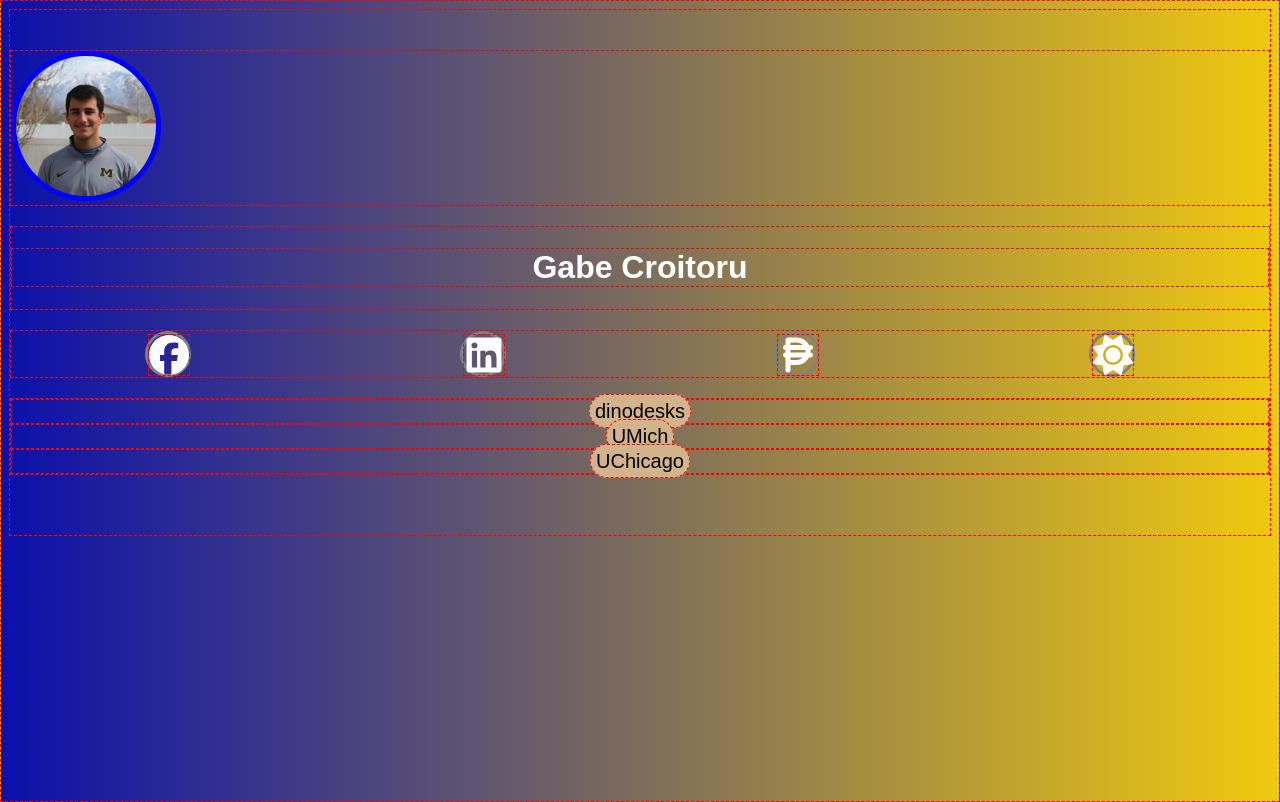
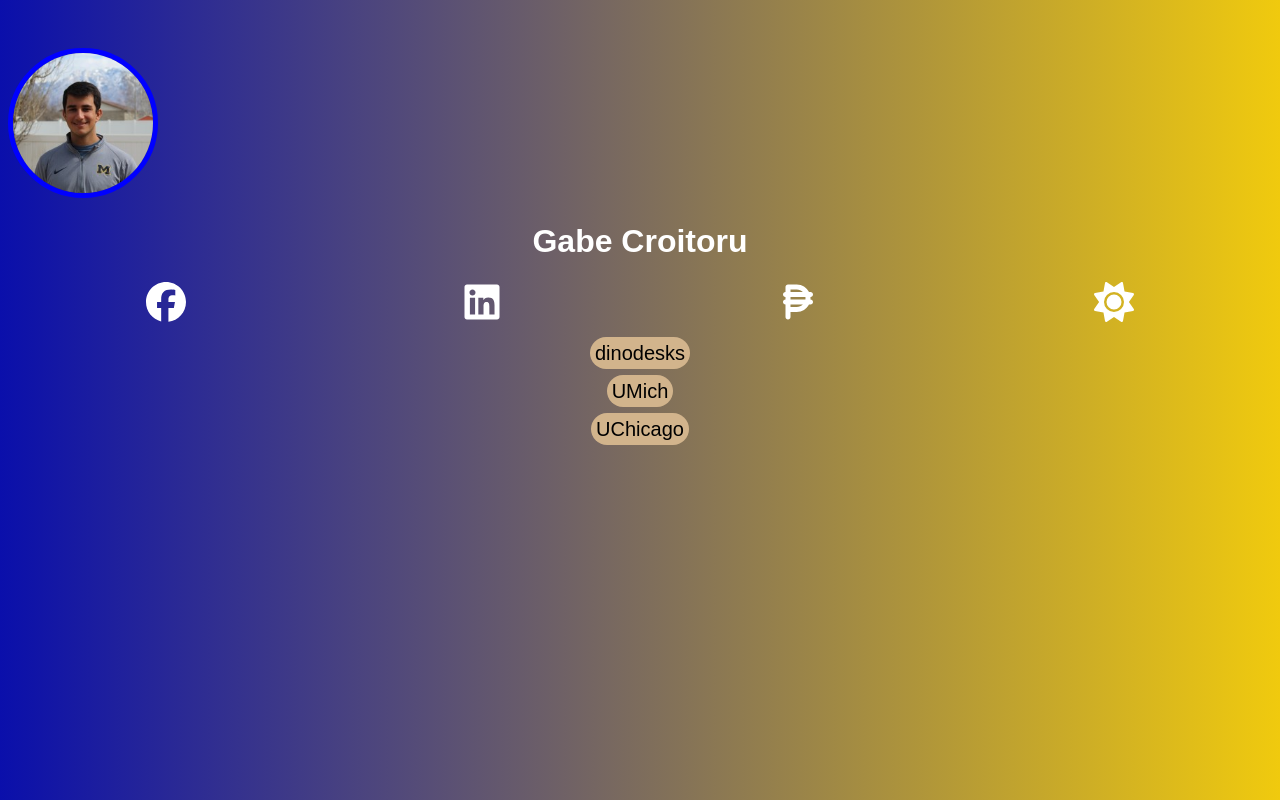
Before and after one commit to gabrielcroitoru97/link-in-bio, a plain HTML site: page index.html in a window 1280 px wide. Drawn offline with Linux system fonts and the light colour scheme.

Commit message:
Final Version

```diff
--- a/index.html
+++ b/index.html
@@ -8,7 +8,7 @@
 
   <style>
     * {
-      border: 1px red dashed;
+
 
     }
     html{
@@ -32,19 +32,17 @@
     .avatar-image{
       width: 140px;
       height: 140px;
-      object-fit: cover;
       border-radius: 140px;
       border: solid blue 5px;
       color: white;
-      align: center;
       align-items: center;
+      text-align: center;
     }
     .thumbnail{
       width: 40px;
       height: 40px;
       object-fit: cover;
       border-radius: 40px;
-      border: solid gray 3px;
       color: white;
 
     }
@@ -58,7 +56,8 @@
       font-size: 20px;
       text-decoration: none;
       padding: 5px;
-      margin: 5px;
+      margin-top: 50px;
+      margin-bottom: 50px;
     }
     .imagerow{
       margin-top: 20px;
@@ -84,6 +83,8 @@
       margin-top: 20px;
       margin-bottom: 20px;
       text-align: center;
+
+
     }
   </style>
 
@@ -91,7 +92,7 @@
 
 <body>
 
-  <div class="main-containter">
+  <div>
     <img class="avatar-image" src="/ProfilePic.jpeg" alt="Gabe Headshot">
   </div>
 
@@ -108,7 +109,9 @@
 
   <div class="linkssection">
     <div><a class="links" href="https://dinodesks.com" target="_blank">dinodesks</a></div>
+    <div style="height: 15px;"></div>
     <div><a class="links" href="https://umich.edu" target="_blank">UMich</a></div>
+    <div style="height: 15px;"></div>
     <div><a class="links" href="https://uchicago.edu" target="_blank">UChicago</a></div>
 
   </div>
```
